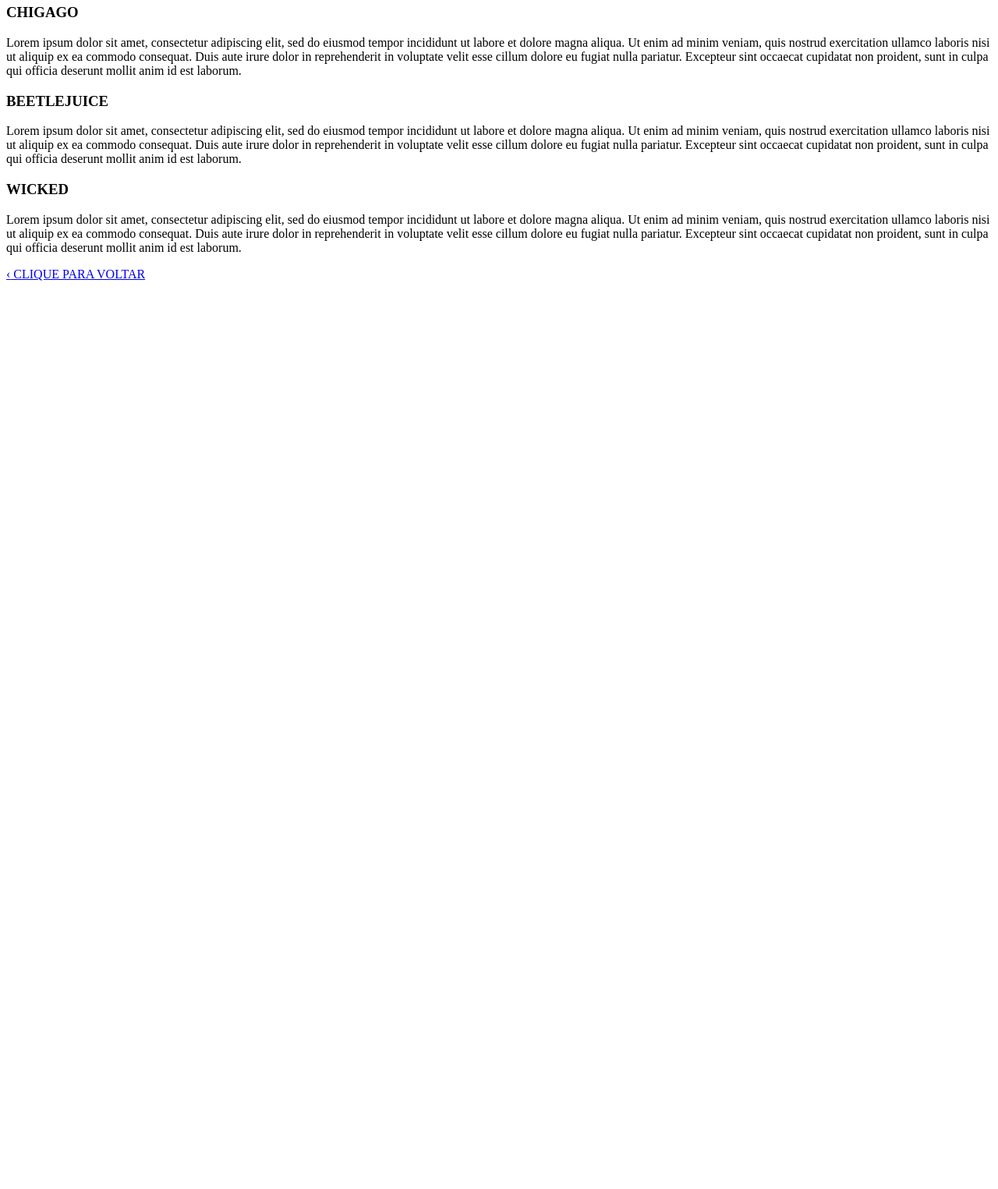
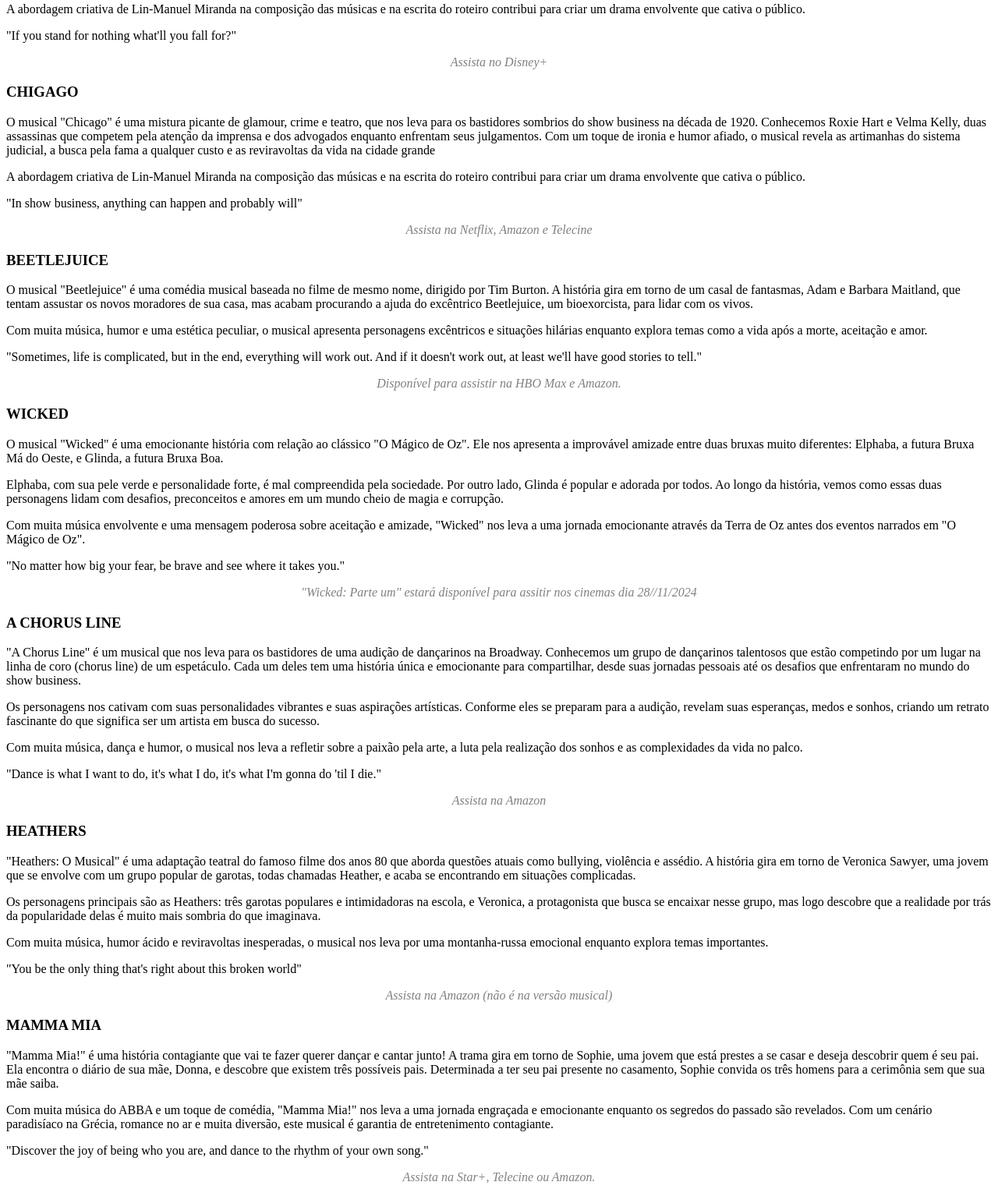
Before and after one commit to carolXV/carolxv.github.io, a plain HTML site: page broadway.html in a window 1280 px wide. Shown: the part 235-1760 px from the top of the page at 78% size. Before the commit the page ends 800 px from the top, so only its background shows below. Drawn offline with Linux system fonts and the light colour scheme.

Commit message:
Update broadway.html

```diff
--- a/broadway.html
+++ b/broadway.html
@@ -17,29 +17,77 @@
         <section id="tituloMusical">
             <h3 id="musical"> HAMILTON </h3>
         </section>
-        <p id="resumo"> Lorem ipsum dolor sit amet, consectetur adipiscing elit, sed do eiusmod tempor incididunt ut labore et dolore magna aliqua. Ut enim ad minim veniam, quis nostrud exercitation ullamco laboris nisi ut aliquip ex ea commodo consequat. Duis aute irure dolor in reprehenderit in voluptate velit esse cillum dolore eu fugiat nulla pariatur. Excepteur sint occaecat cupidatat non proident, sunt in culpa qui officia deserunt mollit anim id est laborum. </p>
+        <p id="resumo"> O musical "Hamilton" usa a história de Alexander Hamilton como pano de fundo para explorar temas de ambição, poder, lealdade, traição e redenção. A narrativa dramática do musical foca nas relações pessoais e profissionais de Hamilton.
+            Os conflitos emocionais, as tensões políticas e as escolhas morais dos personagens são elementos centrais que contribuem para a intensidade dramática da peça. </p>
+        <p id="resumo"> A abordagem criativa de Lin-Manuel Miranda na composição das músicas e na escrita do roteiro contribui para criar um drama envolvente que cativa o público.</p>
+        <p id="resumo"> "If you stand for nothing what'll you fall for?" </p>
+        <p id="resumo" style="text-align: center; font-style: italic;color:grey;"> Assista no Disney+ </p>
     </div>
 
     <div id="textos">
         <section id="tituloMusical">
             <h3 id="musical"> CHIGAGO </h3>
         </section>
-        <p id="resumo"> Lorem ipsum dolor sit amet, consectetur adipiscing elit, sed do eiusmod tempor incididunt ut labore et dolore magna aliqua. Ut enim ad minim veniam, quis nostrud exercitation ullamco laboris nisi ut aliquip ex ea commodo consequat. Duis aute irure dolor in reprehenderit in voluptate velit esse cillum dolore eu fugiat nulla pariatur. Excepteur sint occaecat cupidatat non proident, sunt in culpa qui officia deserunt mollit anim id est laborum. </p>
+        <p id="resumo"> O musical "Chicago" é uma mistura picante de glamour, crime e teatro, que nos leva para os bastidores sombrios do show business na década de 1920. Conhecemos Roxie Hart e Velma Kelly, duas assassinas que competem pela atenção da imprensa e dos advogados enquanto enfrentam seus julgamentos. Com um toque de ironia e humor afiado, o musical revela as artimanhas do sistema judicial, a busca pela fama a qualquer custo e as reviravoltas da vida na cidade grande </p>
+        <p id="resumo"> A abordagem criativa de Lin-Manuel Miranda na composição das músicas e na escrita do roteiro contribui para criar um drama envolvente que cativa o público.</p>
+        <p id="resumo"> "In show business, anything can happen and probably will" </p>
+        <p id="resumo" style="text-align: center; font-style: italic;color:grey;"> Assista na Netflix, Amazon e Telecine
+        </p>
     </div>
 
     <div id="textos">
         <section id="tituloMusical">
             <h3 id="musical"> BEETLEJUICE </h3>
         </section>
-        <p id="resumo"> Lorem ipsum dolor sit amet, consectetur adipiscing elit, sed do eiusmod tempor incididunt ut labore et dolore magna aliqua. Ut enim ad minim veniam, quis nostrud exercitation ullamco laboris nisi ut aliquip ex ea commodo consequat. Duis aute irure dolor in reprehenderit in voluptate velit esse cillum dolore eu fugiat nulla pariatur. Excepteur sint occaecat cupidatat non proident, sunt in culpa qui officia deserunt mollit anim id est laborum. </p>
+        <p id="resumo"> O musical "Beetlejuice" é uma comédia musical baseada no filme de mesmo nome, dirigido por Tim Burton. A história gira em torno de um casal de fantasmas, Adam e Barbara Maitland, que tentam assustar os novos moradores de sua casa, mas acabam procurando a ajuda do excêntrico Beetlejuice, um bioexorcista, para lidar com os vivos. </p>
+        <p id="resumo"> Com muita música, humor e uma estética peculiar, o musical apresenta personagens excêntricos e situações hilárias enquanto explora temas como a vida após a morte, aceitação e amor. </p>
+        <p id="resumo"> "Sometimes, life is complicated, but in the end, everything will work out. And if it doesn't work out, at least we'll have good stories to tell." </p>
+        <p id="resumo" style="text-align: center; font-style: italic;color:grey;"> Disponível para assistir na HBO Max e Amazon. </p>
     </div>
 
     <div id="textos">
         <section id="tituloMusical">
             <h3 id="musical"> WICKED </h3>
         </section>
-        <p id="resumo"> Lorem ipsum dolor sit amet, consectetur adipiscing elit, sed do eiusmod tempor incididunt ut labore et dolore magna aliqua. Ut enim ad minim veniam, quis nostrud exercitation ullamco laboris nisi ut aliquip ex ea commodo consequat. Duis aute irure dolor in reprehenderit in voluptate velit esse cillum dolore eu fugiat nulla pariatur. Excepteur sint occaecat cupidatat non proident, sunt in culpa qui officia deserunt mollit anim id est laborum. </p>
+        <p id="resumo"> O musical "Wicked" é uma emocionante história com relação ao clássico "O Mágico de Oz". Ele nos apresenta a improvável amizade entre duas bruxas muito diferentes: Elphaba, a futura Bruxa Má do Oeste, e Glinda, a futura Bruxa Boa. </p>
+        <p id="resumo"> Elphaba, com sua pele verde e personalidade forte, é mal compreendida pela sociedade. Por outro lado, Glinda é popular e adorada por todos. Ao longo da história, vemos como essas duas personagens lidam com desafios, preconceitos e amores em um mundo cheio de magia e corrupção. </p>
+        <p id="resumo"> Com muita música envolvente e uma mensagem poderosa sobre aceitação e amizade, "Wicked" nos leva a uma jornada emocionante através da Terra de Oz antes dos eventos narrados em "O Mágico de Oz". </p>
+        <p id="resumo"> "No matter how big your fear, be brave and see where it takes you." </p>
+        <p id="resumo" style="text-align: center; font-style: italic;color:grey;"> "Wicked: Parte um" estará disponível para assitir nos cinemas dia 28//11/2024</p>
     </div>
+
+    <div id="textos">
+        <section id="tituloMusical">
+            <h3 id="musical"> A CHORUS LINE </h3>
+        </section>
+        <p id="resumo"> "A Chorus Line" é um musical que nos leva para os bastidores de uma audição de dançarinos na Broadway. Conhecemos um grupo de dançarinos talentosos que estão competindo por um lugar na linha de coro (chorus line) de um espetáculo. Cada um deles tem uma história única e emocionante para compartilhar, desde suas jornadas pessoais até os desafios que enfrentaram no mundo do show business. </p>
+        <p id="resumo"> Os personagens nos cativam com suas personalidades vibrantes e suas aspirações artísticas. Conforme eles se preparam para a audição, revelam suas esperanças, medos e sonhos, criando um retrato fascinante do que significa ser um artista em busca do sucesso. </p>
+        <p id="resumo"> Com muita música, dança e humor, o musical nos leva a refletir sobre a paixão pela arte, a luta pela realização dos sonhos e as complexidades da vida no palco. </p>
+        <p id="resumo"> "Dance is what I want to do, it's what I do, it's what I'm gonna do 'til I die." </p>
+        <p id="resumo" style="text-align: center; font-style: italic;color:grey;"> Assista na Amazon </p>
+    </div>
+
+    <div id="textos">
+        <section id="tituloMusical">
+            <h3 id="musical"> HEATHERS </h3>
+        </section>
+        <p id="resumo"> "Heathers: O Musical" é uma adaptação teatral do famoso filme dos anos 80 que aborda questões atuais como bullying, violência e assédio. A história gira em torno de Veronica Sawyer, uma jovem que se envolve com um grupo popular de garotas, todas chamadas Heather, e acaba se encontrando em situações complicadas. </p>
+        <p id="resumo"> Os personagens principais são as Heathers: três garotas populares e intimidadoras na escola, e Veronica, a protagonista que busca se encaixar nesse grupo, mas logo descobre que a realidade por trás da popularidade delas é muito mais sombria do que imaginava. </p>
+        <p id="resumo"> Com muita música, humor ácido e reviravoltas inesperadas, o musical nos leva por uma montanha-russa emocional enquanto explora temas importantes. </p>
+        <p id="resumo"> "You be the only thing that's right about this broken world" </p>
+        <p id="resumo" style="text-align: center; font-style: italic;color:grey;"> Assista na Amazon (não é na versão musical) </p>
+    </div>
+
+    <div id="textos">
+        <section id="tituloMusical">
+            <h3 id="musical"> MAMMA MIA </h3>
+        </section>
+        <p id="resumo"> "Mamma Mia!" é uma história contagiante que vai te fazer querer dançar e cantar junto! A trama gira em torno de Sophie, uma jovem que está prestes a se casar e deseja descobrir quem é seu pai. Ela encontra o diário de sua mãe, Donna, e descobre que existem três possíveis pais. Determinada a ter seu pai presente no casamento, Sophie convida os três homens para a cerimônia sem que sua mãe saiba. </p>
+        <p id="resumo"> Com muita música do ABBA e um toque de comédia, "Mamma Mia!" nos leva a uma jornada engraçada e emocionante enquanto os segredos do passado são revelados. Com um cenário paradisíaco na Grécia, romance no ar e muita diversão, este musical é garantia de entretenimento contagiante.</p>
+        <p id="resumo"> "Discover the joy of being who you are, and dance to the rhythm of your own song."  </p>
+        <p id="resumo" style="text-align: center; font-style: italic;color:grey;"> Assista na Star+, Telecine ou Amazon. </p>
+    </div>
+
     <div id="voltar">
         <a id="botao" href="index.html"> <span id="seta"> &#8249;</span> CLIQUE PARA VOLTAR  </a>
     </div>
```
